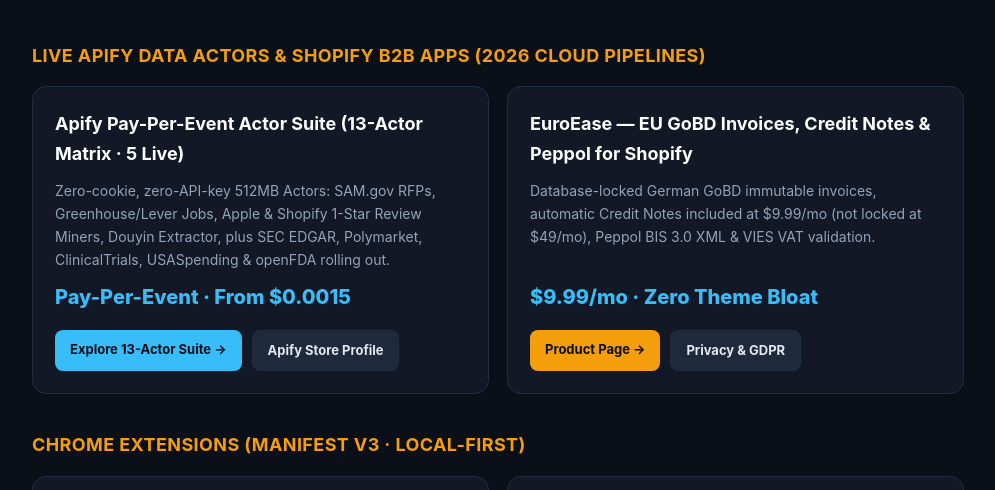
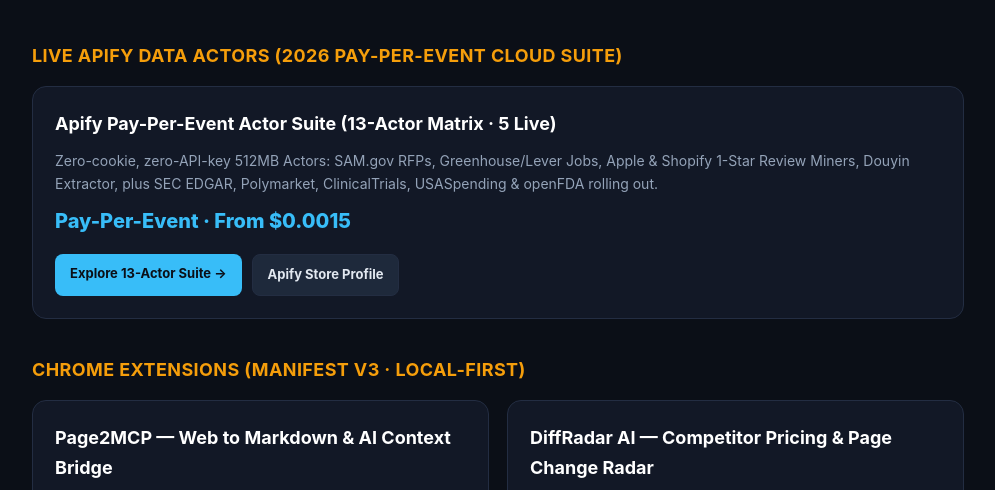
Before and after one commit to uy2010cctv/xiatree-ai-tools, a plain HTML site: page index.html in a window 1280 px wide. Shown: the part 232-722 px from the top of the page, without its empty margins (142-1137 px from the left). Drawn offline with Linux system fonts and the light colour scheme.

Commit message:
Remove discontinued EuroEase promo links from main showcase

```diff
--- a/index.html
+++ b/index.html
@@ -30,7 +30,7 @@ footer{border-top:1px solid var(--border);padding-top:24px;margin-top:56px;font-
   <h1>Xiatree AI Labs</h1>
   <p class="lead">100% local-first Chrome extensions and zero-dependency automation toolkits for solo builders, indie hackers, and AI engineers. Zero bloat, zero subscription traps.</p>
 
-  <h2>Live Apify Data Actors &amp; Shopify B2B Apps (2026 Cloud Pipelines)</h2>
+  <h2>Live Apify Data Actors (2026 Pay-Per-Event Cloud Suite)</h2>
   <div class="grid">
     <div class="card">
       <h3>Apify Pay-Per-Event Actor Suite (13-Actor Matrix · 5 Live)</h3>
@@ -39,15 +39,6 @@ footer{border-top:1px solid var(--border);padding-top:24px;margin-top:56px;font-
       <div class="links">
         <a class="btn" href="apify-actors/">Explore 13-Actor Suite &rarr;</a>
         <a class="btn sec" href="https://apify.com/flowery_bluebird_jay" target="_blank" rel="noopener">Apify Store Profile</a>
-      </div>
-    </div>
-    <div class="card">
-      <h3>EuroEase — EU GoBD Invoices, Credit Notes &amp; Peppol for Shopify</h3>
-      <p>Database-locked German GoBD immutable invoices, automatic Credit Notes included at $9.99/mo (not locked at $49/mo), Peppol BIS 3.0 XML &amp; VIES VAT validation.</p>
-      <div class="price">$9.99/mo · Zero Theme Bloat</div>
-      <div class="links">
-        <a class="btn gold" href="euroease/">Product Page &rarr;</a>
-        <a class="btn sec" href="euroease/privacy.html">Privacy &amp; GDPR</a>
       </div>
     </div>
   </div>
```
Also changed, not shown: apify-actors/index.html (+1 -1 lines).
